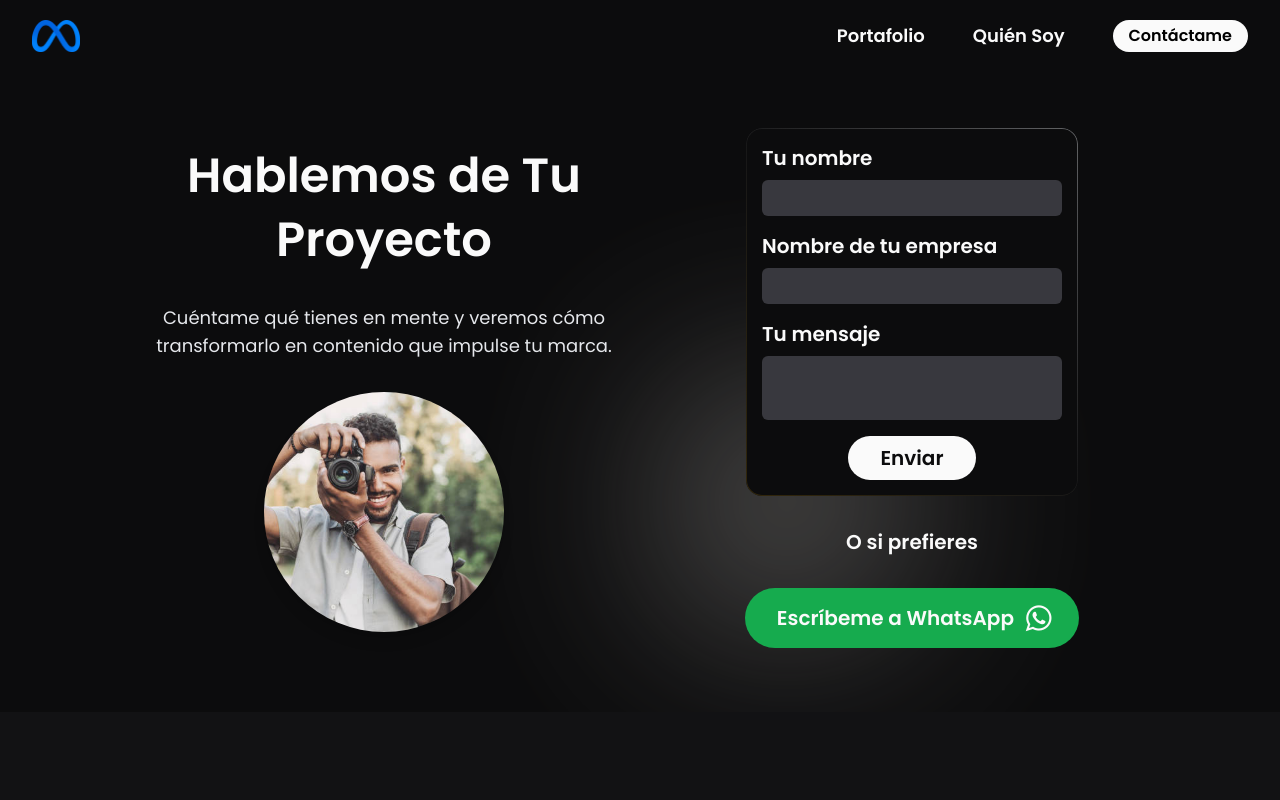
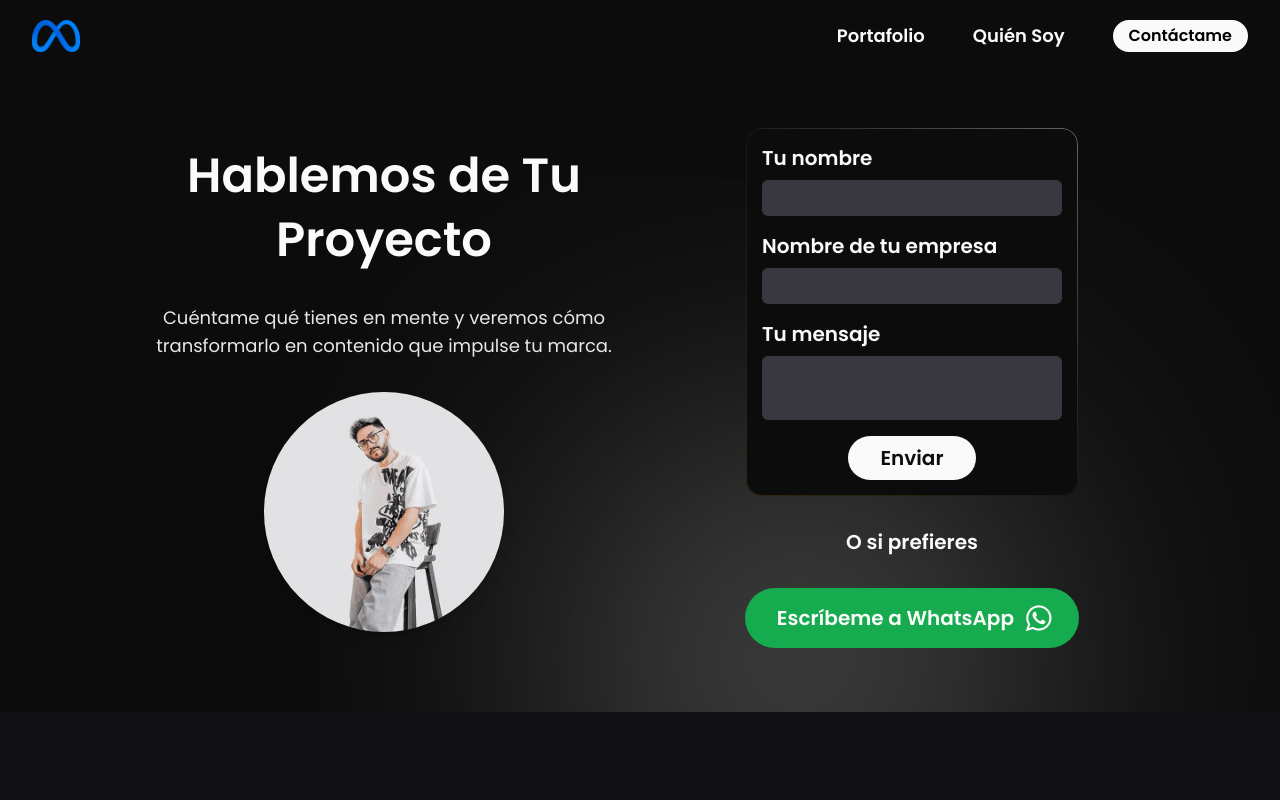
Before and after one commit to SamuelsPaws/hivissual, a Next.js app: page /contacto in a window 1280 px wide. Shown: the top 800 px of the page. Built offline with nearby package versions, Linux system fonts and the light colour scheme.

Commit message:
contact image

```diff
--- a/app/contacto/page.tsx
+++ b/app/contacto/page.tsx
@@ -35,11 +35,11 @@ export default function Contact() {
                     rounded-full overflow-hidden shadow-lg"
                 >
                     <Image
-                        src="/assets/stock.jpg"
+                        src="/assets/about-2.webp"
                         fill
                         sizes="100%"
                         priority
-                        className="w-full h-full object-cover"
+                        className="w-full h-full object-cover scale-200"
                         alt="Stock"
                     />
                 </div>
@@ -143,7 +143,7 @@ export default function Contact() {
             ></div> */}
             <img
                 src="/assets/glow.svg"
-                className="absolute top-[20%] left-1/3 w-180 opacity-80"
+                className="absolute top-[25%] left-[25%] w-240 opacity-60"
             />
         </section>
         <SectionContentSt
```
Also changed, not shown: public/assets/glow.svg.
